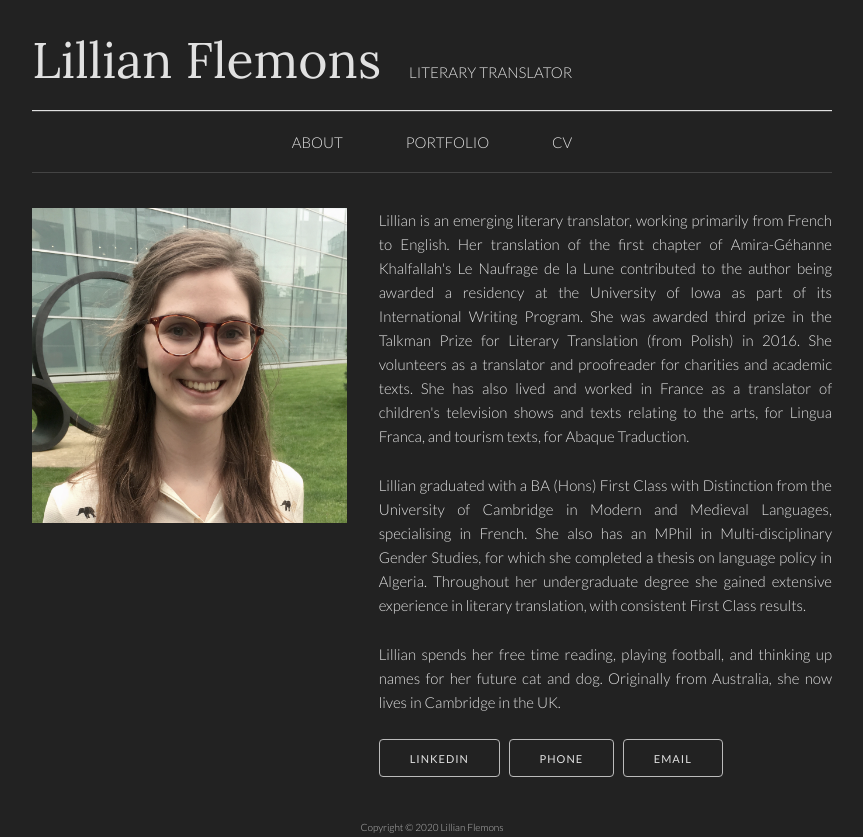
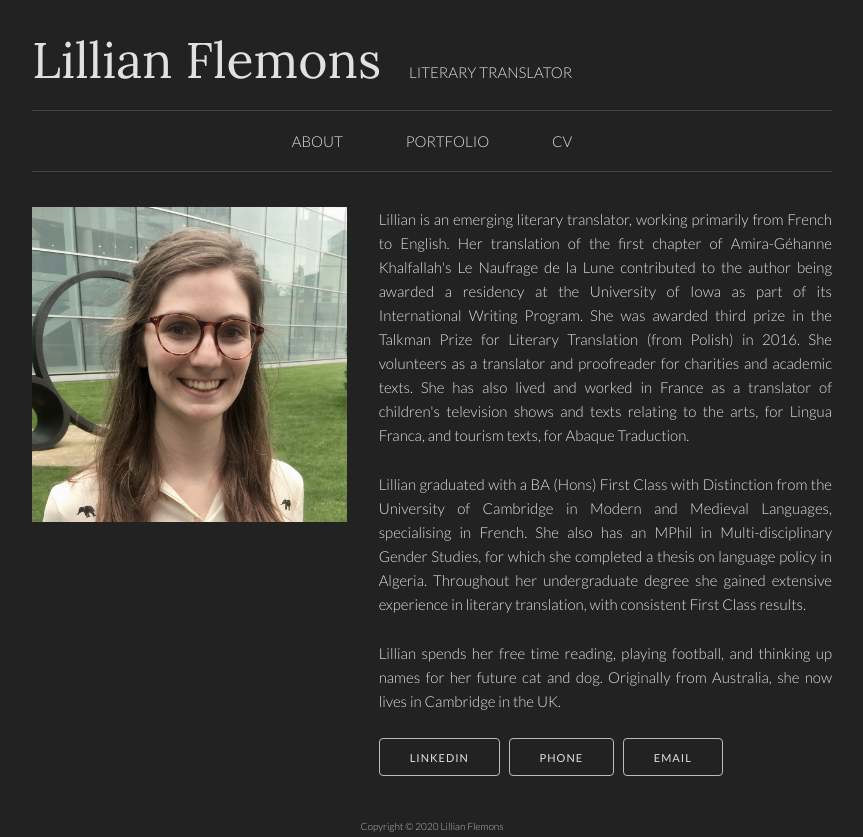
Before and after one commit to friggog/website-ljlf, a plain HTML site: page index.html in a window 1280 px wide. Shown: the whole page, without its empty margins (208-1071 px from the left). Drawn offline with Linux system fonts and the dark colour scheme.

Commit message:
fix dark mode

```diff
--- a/css/style.css
+++ b/css/style.css
@@ -247,8 +247,7 @@ nav li a:hover {
     hr {
         border-top: 1px solid #444;
     }
-    nav {
-        border-top: 1px solid #444;
+    nav, header {
         border-bottom: 1px solid #444;
     }
     .button {
```
